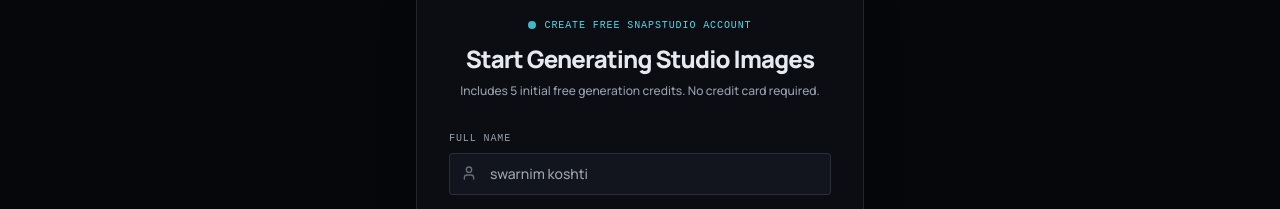
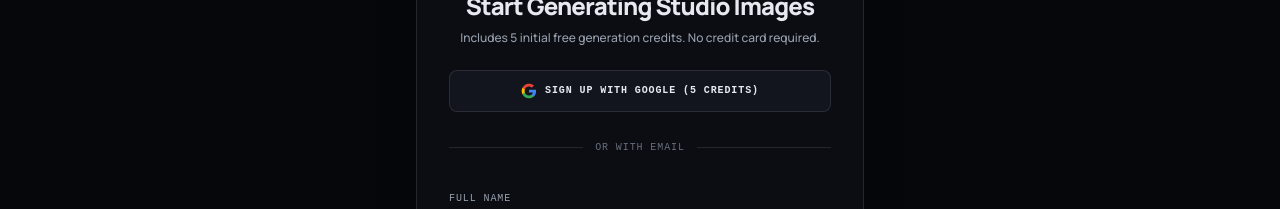
Before and after one commit to koshtiswarnim-ops/snapstudio-ai, a React (Vite) app: page /signup in a window 1280 px wide. Shown: the part 171-380 px from the top of the page. Built offline with nearby package versions, Linux system fonts and the light colour scheme; no server answers; a web font is replaced by a local one.

Commit message:
Add 1-Click Google OAuth Sign-In button and Google provider flow integration

```diff
--- a/src/components/AuthRequiredModal.tsx
+++ b/src/components/AuthRequiredModal.tsx
@@ -1,6 +1,7 @@
 import React from 'react';
 import { Link } from 'react-router-dom';
 import { Lock, Sparkles, X, UserPlus, LogIn, ArrowRight } from 'lucide-react';
+import { useAuth } from '../context/AuthContext';
 
 interface AuthRequiredModalProps {
   isOpen: boolean;
@@ -15,6 +16,7 @@
   title = 'Create Your Free Account',
   description = 'Please create a free account or sign in to upload product photos and generate professional e-commerce studio images. Claim 5 free generation credits when you sign up!',
 }) => {
+  const { loginWithGoogle } = useAuth();
   if (!isOpen) return null;
 
   return (
@@ -53,10 +55,39 @@
 
         {/* CTA Buttons */}
         <div className="space-y-3 pt-2">
+          <button
+            type="button"
+            onClick={() => {
+              onClose();
+              loginWithGoogle();
+            }}
+            className="w-full py-3.5 rounded-scientific bg-ground-tertiary border border-hairline text-ink font-mono-label font-bold text-xs hover:border-accent-cyan/50 hover:bg-ground-tertiary/80 transition-all flex items-center justify-center space-x-2"
+          >
+            <svg className="w-4 h-4" viewBox="0 0 24 24">
+              <path
+                fill="#4285F4"
+                d="M22.56 12.25c0-.78-.07-1.53-.2-2.25H12v4.26h5.92c-.26 1.37-1.04 2.53-2.21 3.31v2.77h3.57c2.08-1.92 3.28-4.74 3.28-8.09z"
+              />
+              <path
+                fill="#34A853"
+                d="M12 23c2.97 0 5.46-.98 7.28-2.66l-3.57-2.77c-.98.66-2.23 1.06-3.71 1.06-2.86 0-5.29-1.93-6.16-4.53H2.18v2.84C3.99 20.53 7.7 23 12 23z"
+              />
+              <path
+                fill="#FBBC05"
+                d="M5.84 14.09c-.22-.66-.35-1.36-.35-2.09s.13-1.43.35-2.09V7.06H2.18C1.43 8.55 1 10.22 1 12s.43 3.45 1.18 4.94l2.85-2.22.81-.63z"
+              />
+              <path
+                fill="#EA4335"
+                d="M12 5.38c1.62 0 3.06.56 4.21 1.64l3.15-3.15C17.45 2.09 14.97 1 12 1 7.7 1 3.99 3.47 2.18 7.06l3.66 2.84c.87-2.6 3.3-4.52 6.16-4.52z"
+              />
+            </svg>
+            <span>CONTINUE WITH GOOGLE</span>
+          </button>
+
           <Link
             to="/signup"
             onClick={onClose}
-            className="w-full py-3.5 rounded-scientific bg-accent-cyan text-ground font-mono-label font-bold text-xs hover:bg-accent-cyan/90 transition-all flex items-center justify-center space-x-2 shadow-[0_0_20px_rgba(79,216,232,0.3)]"
+            className="w-full py-3 rounded-scientific bg-accent-cyan text-ground font-mono-label font-bold text-xs hover:bg-accent-cyan/90 transition-all flex items-center justify-center space-x-2 shadow-[0_0_20px_rgba(79,216,232,0.3)]"
           >
             <UserPlus className="w-4 h-4" />
             <span>CREATE FREE ACCOUNT (5 CREDITS)</span>
--- a/src/context/AuthContext.tsx
+++ b/src/context/AuthContext.tsx
@@ -6,6 +6,7 @@
   user: UserProfile | null;
   loading: boolean;
   login: (email: string) => Promise<void>;
+  loginWithGoogle: () => Promise<void>;
   signup: (email: string, name: string) => Promise<void>;
   logout: () => void;
   updateUser: (data: Partial<UserProfile>) => void;
@@ -134,6 +135,25 @@
     localStorage.setItem('snapstudio_user_session', JSON.stringify(sessionUser));
   };
 
+  const loginWithGoogle = async () => {
+    if (isSupabaseConfigured && supabase) {
+      try {
+        const { error } = await supabase.auth.signInWithOAuth({
+          provider: 'google',
+          options: {
+            redirectTo: `${window.location.origin}/dashboard`,
+          },
+        });
+        if (error) throw error;
+      } catch (err) {
+        console.warn('Google Auth notice:', err);
+        await login('seller.google@gmail.com');
+      }
+    } else {
+      await login('seller.google@gmail.com');
+    }
+  };
+
   const logout = () => {
     if (isSupabaseConfigured && supabase) {
       supabase.auth.signOut();
@@ -150,7 +170,7 @@
   };
 
   return (
-    <AuthContext.Provider value={{ user, loading, login, signup, logout, updateUser }}>
+    <AuthContext.Provider value={{ user, loading, login, loginWithGoogle, signup, logout, updateUser }}>
       {children}
     </AuthContext.Provider>
   );
--- a/src/pages/LoginPage.tsx
+++ b/src/pages/LoginPage.tsx
@@ -9,7 +9,7 @@
   const [loading, setLoading] = useState(false);
   const [successMsg, setSuccessMsg] = useState('');
   const [error, setError] = useState('');
-  const { login } = useAuth();
+  const { login, loginWithGoogle } = useAuth();
   const navigate = useNavigate();
 
   const handleSubmit = async (e: React.FormEvent) => {
@@ -61,6 +61,39 @@
             {error}
           </div>
         )}
+
+        {/* 1-Click Google Sign In Button */}
+        <button
+          type="button"
+          onClick={loginWithGoogle}
+          className="w-full py-3 rounded-scientific bg-ground-tertiary border border-hairline text-ink font-mono-label font-bold text-xs hover:border-accent-cyan/50 hover:bg-ground-tertiary/80 transition-all flex items-center justify-center space-x-2"
+        >
+          <svg className="w-4 h-4" viewBox="0 0 24 24">
+            <path
+              fill="#4285F4"
+              d="M22.56 12.25c0-.78-.07-1.53-.2-2.25H12v4.26h5.92c-.26 1.37-1.04 2.53-2.21 3.31v2.77h3.57c2.08-1.92 3.28-4.74 3.28-8.09z"
+            />
+            <path
+              fill="#34A853"
+              d="M12 23c2.97 0 5.46-.98 7.28-2.66l-3.57-2.77c-.98.66-2.23 1.06-3.71 1.06-2.86 0-5.29-1.93-6.16-4.53H2.18v2.84C3.99 20.53 7.7 23 12 23z"
+            />
+            <path
+              fill="#FBBC05"
+              d="M5.84 14.09c-.22-.66-.35-1.36-.35-2.09s.13-1.43.35-2.09V7.06H2.18C1.43 8.55 1 10.22 1 12s.43 3.45 1.18 4.94l2.85-2.22.81-.63z"
+            />
+            <path
+              fill="#EA4335"
+              d="M12 5.38c1.62 0 3.06.56 4.21 1.64l3.15-3.15C17.45 2.09 14.97 1 12 1 7.7 1 3.99 3.47 2.18 7.06l3.66 2.84c.87-2.6 3.3-4.52 6.16-4.52z"
+            />
+          </svg>
+          <span>CONTINUE WITH GOOGLE</span>
+        </button>
+
+        <div className="relative flex py-1 items-center">
+          <div className="flex-grow border-t border-hairline"></div>
+          <span className="flex-shrink mx-3 font-mono-label text-[9.5px] text-ink-muted">OR WITH EMAIL</span>
+          <div className="flex-grow border-t border-hairline"></div>
+        </div>
 
         <form onSubmit={handleSubmit} className="space-y-4">
           <div className="space-y-1.5">
--- a/src/pages/SignupPage.tsx
+++ b/src/pages/SignupPage.tsx
@@ -10,7 +10,7 @@
   const [loading, setLoading] = useState(false);
   const [successMsg, setSuccessMsg] = useState('');
   const [error, setError] = useState('');
-  const { signup } = useAuth();
+  const { signup, loginWithGoogle } = useAuth();
   const navigate = useNavigate();
 
   const handleSubmit = async (e: React.FormEvent) => {
@@ -62,6 +62,39 @@
             {error}
           </div>
         )}
+
+        {/* 1-Click Google Sign Up Button */}
+        <button
+          type="button"
+          onClick={loginWithGoogle}
+          className="w-full py-3 rounded-scientific bg-ground-tertiary border border-hairline text-ink font-mono-label font-bold text-xs hover:border-accent-cyan/50 hover:bg-ground-tertiary/80 transition-all flex items-center justify-center space-x-2"
+        >
+          <svg className="w-4 h-4" viewBox="0 0 24 24">
+            <path
+              fill="#4285F4"
+              d="M22.56 12.25c0-.78-.07-1.53-.2-2.25H12v4.26h5.92c-.26 1.37-1.04 2.53-2.21 3.31v2.77h3.57c2.08-1.92 3.28-4.74 3.28-8.09z"
+            />
+            <path
+              fill="#34A853"
+              d="M12 23c2.97 0 5.46-.98 7.28-2.66l-3.57-2.77c-.98.66-2.23 1.06-3.71 1.06-2.86 0-5.29-1.93-6.16-4.53H2.18v2.84C3.99 20.53 7.7 23 12 23z"
+            />
+            <path
+              fill="#FBBC05"
+              d="M5.84 14.09c-.22-.66-.35-1.36-.35-2.09s.13-1.43.35-2.09V7.06H2.18C1.43 8.55 1 10.22 1 12s.43 3.45 1.18 4.94l2.85-2.22.81-.63z"
+            />
+            <path
+              fill="#EA4335"
+              d="M12 5.38c1.62 0 3.06.56 4.21 1.64l3.15-3.15C17.45 2.09 14.97 1 12 1 7.7 1 3.99 3.47 2.18 7.06l3.66 2.84c.87-2.6 3.3-4.52 6.16-4.52z"
+            />
+          </svg>
+          <span>SIGN UP WITH GOOGLE (5 CREDITS)</span>
+        </button>
+
+        <div className="relative flex py-1 items-center">
+          <div className="flex-grow border-t border-hairline"></div>
+          <span className="flex-shrink mx-3 font-mono-label text-[9.5px] text-ink-muted">OR WITH EMAIL</span>
+          <div className="flex-grow border-t border-hairline"></div>
+        </div>
 
         <form onSubmit={handleSubmit} className="space-y-4">
           <div className="space-y-1.5">
```
